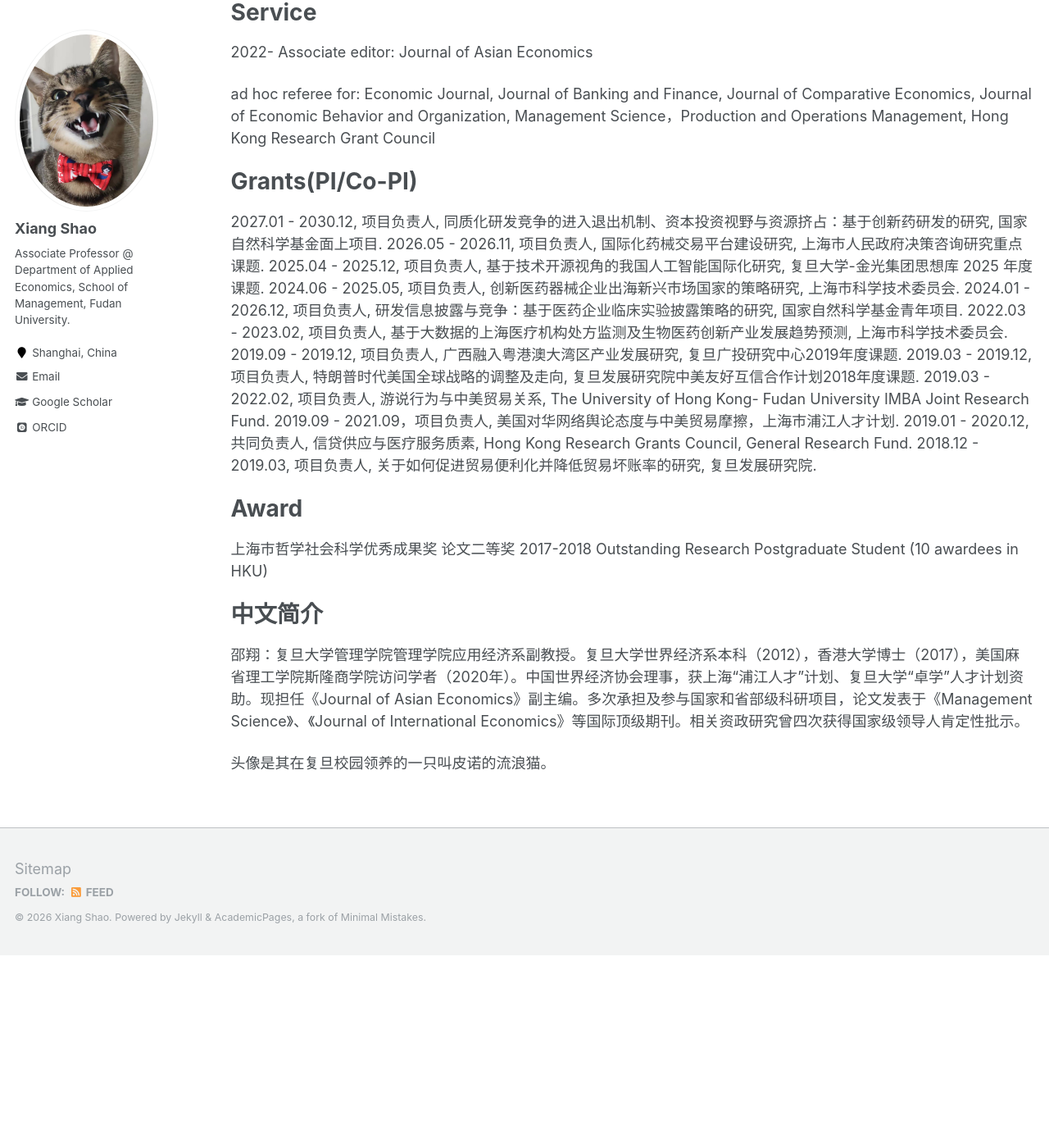
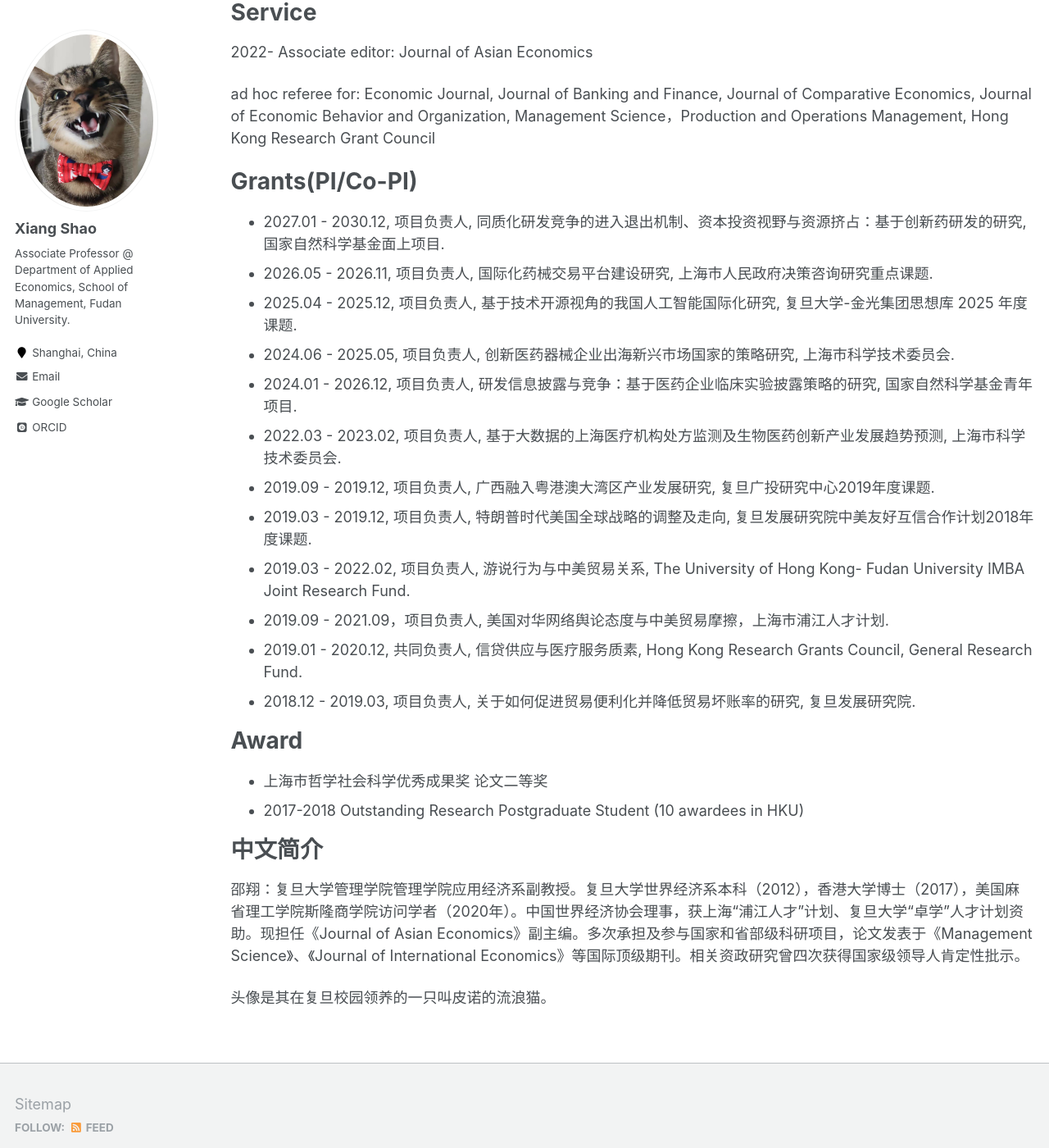
Before and after one commit to xiangshao/xiangshao.github.io, a Jekyll site: the page built from _pages/cv.md, in a window 1280 px wide and 1400 px high, scrolled down 543 px. Shown: the whole window at 82% size. Built offline with Jekyll 4.4.1, drawn with Linux system fonts in a browser that asks for light colours; some web fonts are replaced; before the commit the page ends 1708 px from its top, so only the background shows below that.

```diff
--- a/_pages/cv.md
+++ b/_pages/cv.md
@@ -32,23 +32,23 @@ Economic Journal, Journal of Banking and Finance, Journal of Comparative Economi
 
 Grants(PI/Co-PI)
 ======
-2027.01 - 2030.12, 项目负责人, 同质化研发竞争的进入退出机制、资本投资视野与资源挤占：基于创新药研发的研究, 国家自然科学基金面上项目.
-2026.05 - 2026.11, 项目负责人, 国际化药械交易平台建设研究, 上海市人民政府决策咨询研究重点课题.
-2025.04 - 2025.12, 项目负责人, 基于技术开源视角的我国人工智能国际化研究, 复旦大学-金光集团思想库 2025 年度课题.
-2024.06 - 2025.05, 项目负责人, 创新医药器械企业出海新兴市场国家的策略研究, 上海市科学技术委员会.
-2024.01 - 2026.12, 项目负责人, 研发信息披露与竞争：基于医药企业临床实验披露策略的研究, 国家自然科学基金青年项目.
-2022.03 - 2023.02, 项目负责人, 基于大数据的上海医疗机构处方监测及生物医药创新产业发展趋势预测, 上海市科学技术委员会.
-2019.09 - 2019.12, 项目负责人, 广西融入粤港澳大湾区产业发展研究, 复旦广投研究中心2019年度课题.
-2019.03 - 2019.12, 项目负责人, 特朗普时代美国全球战略的调整及走向, 复旦发展研究院中美友好互信合作计划2018年度课题.
-2019.03 - 2022.02, 项目负责人, 游说行为与中美贸易关系, The University of Hong Kong- Fudan University IMBA Joint Research Fund.
-2019.09 - 2021.09，项目负责人, 美国对华网络舆论态度与中美贸易摩擦，上海市浦江人才计划.
-2019.01 - 2020.12, 共同负责人, 信贷供应与医疗服务质素, Hong Kong Research Grants Council, General Research Fund.
-2018.12 - 2019.03, 项目负责人, 关于如何促进贸易便利化并降低贸易坏账率的研究, 复旦发展研究院.
+* 2027.01 - 2030.12, 项目负责人, 同质化研发竞争的进入退出机制、资本投资视野与资源挤占：基于创新药研发的研究, 国家自然科学基金面上项目.
+* 2026.05 - 2026.11, 项目负责人, 国际化药械交易平台建设研究, 上海市人民政府决策咨询研究重点课题.
+* 2025.04 - 2025.12, 项目负责人, 基于技术开源视角的我国人工智能国际化研究, 复旦大学-金光集团思想库 2025 年度课题.
+* 2024.06 - 2025.05, 项目负责人, 创新医药器械企业出海新兴市场国家的策略研究, 上海市科学技术委员会.
+* 2024.01 - 2026.12, 项目负责人, 研发信息披露与竞争：基于医药企业临床实验披露策略的研究, 国家自然科学基金青年项目.
+* 2022.03 - 2023.02, 项目负责人, 基于大数据的上海医疗机构处方监测及生物医药创新产业发展趋势预测, 上海市科学技术委员会.
+* 2019.09 - 2019.12, 项目负责人, 广西融入粤港澳大湾区产业发展研究, 复旦广投研究中心2019年度课题.
+* 2019.03 - 2019.12, 项目负责人, 特朗普时代美国全球战略的调整及走向, 复旦发展研究院中美友好互信合作计划2018年度课题.
+* 2019.03 - 2022.02, 项目负责人, 游说行为与中美贸易关系, The University of Hong Kong- Fudan University IMBA Joint Research Fund.
+* 2019.09 - 2021.09，项目负责人, 美国对华网络舆论态度与中美贸易摩擦，上海市浦江人才计划.
+* 2019.01 - 2020.12, 共同负责人, 信贷供应与医疗服务质素, Hong Kong Research Grants Council, General Research Fund.
+* 2018.12 - 2019.03, 项目负责人, 关于如何促进贸易便利化并降低贸易坏账率的研究, 复旦发展研究院.
 
 Award
 ======
-上海市哲学社会科学优秀成果奖 论文二等奖
-2017-2018 Outstanding Research Postgraduate Student (10 awardees in HKU)
+* 上海市哲学社会科学优秀成果奖 论文二等奖
+* 2017-2018 Outstanding Research Postgraduate Student (10 awardees in HKU)
 
 中文简介
 ======
```
